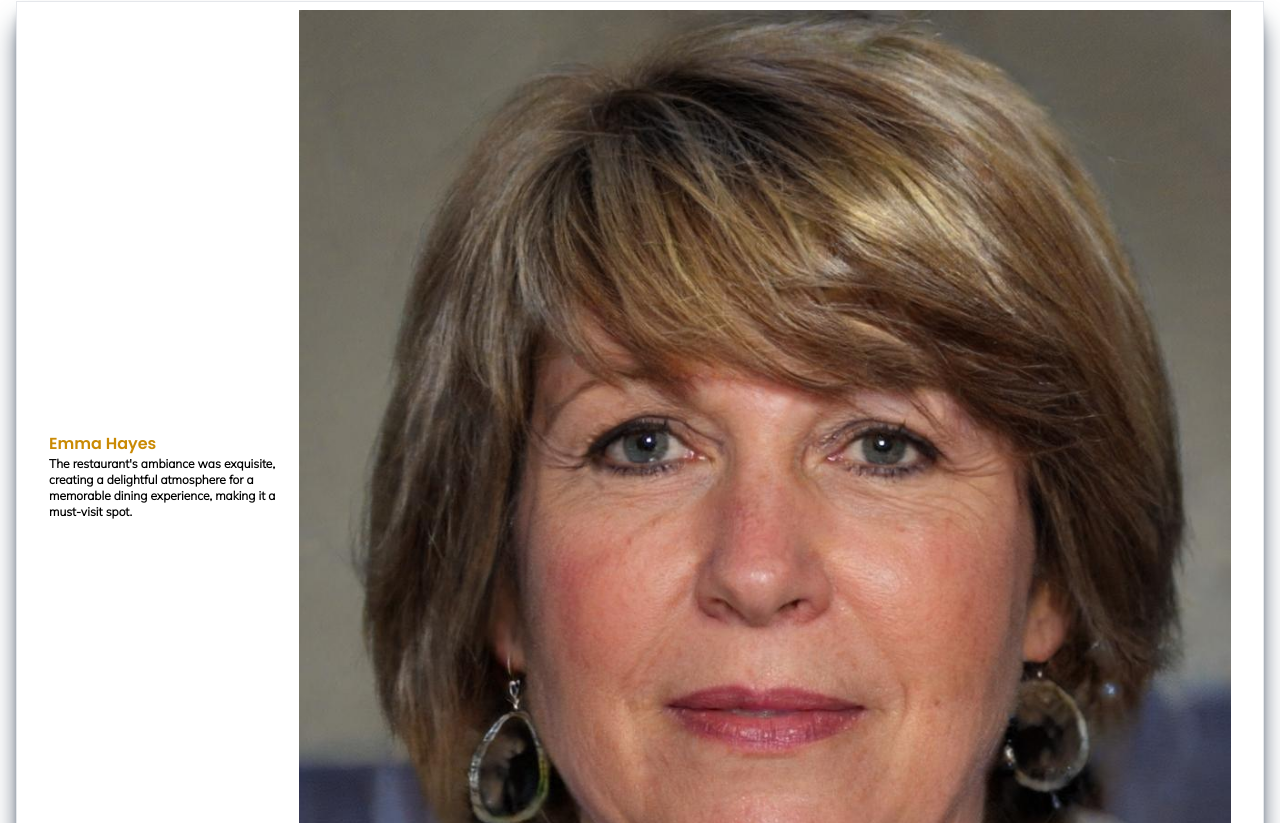
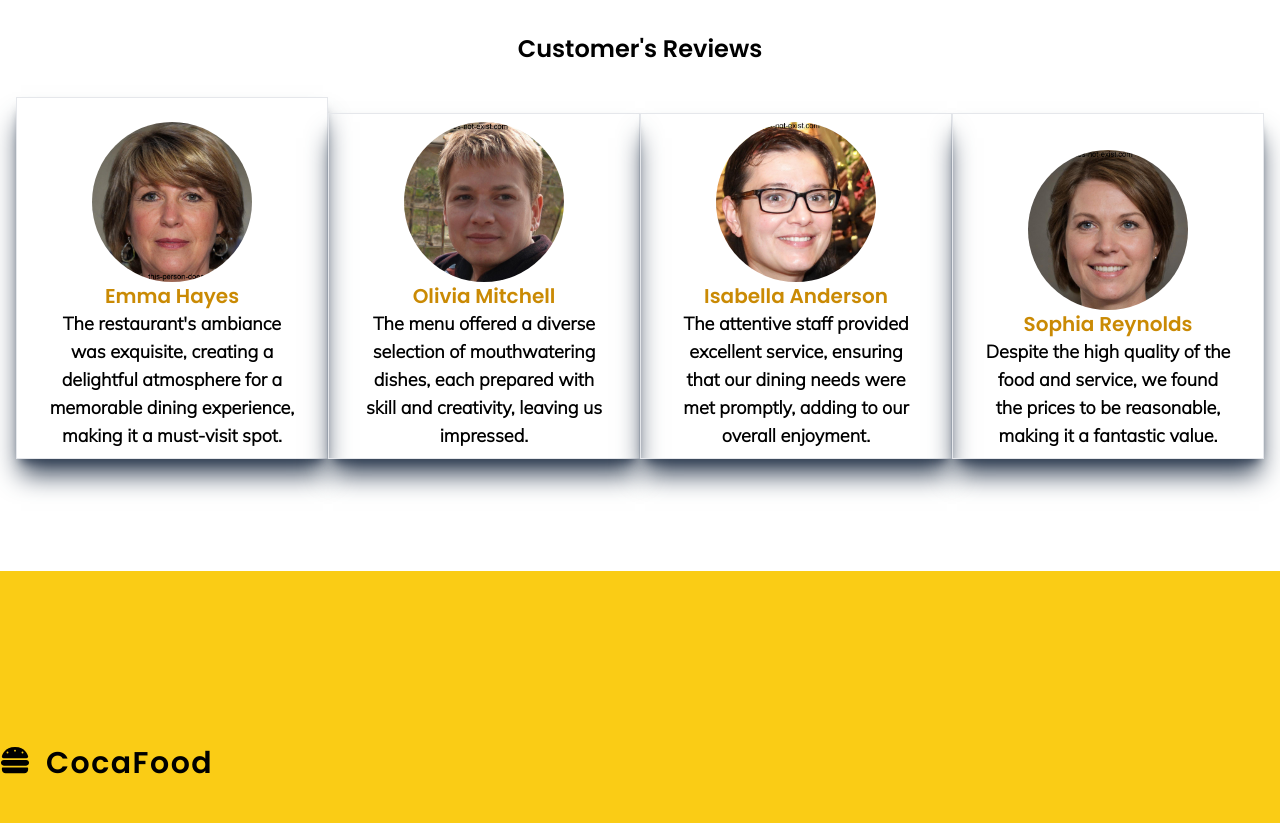
Before and after one commit to SaidARSLAN/restaurantMenu, a React (Vite) app: page / in a window 1280 px wide. Shown: the part 3837-4660 px from the top of the page. Built offline with nearby package versions, Linux system fonts and the light colour scheme; data requests are answered from the project's data file.

Commit message:
Added footer and fixed some comments sections

```diff
--- a/src/App.jsx
+++ b/src/App.jsx
@@ -3,6 +3,7 @@
 import Nav from './components/Nav'
 import HiddenNavbar from './components/HiddenNavbar'
 import { Provider } from './context/MainContext'
+import Footer from './components/Footer'
 function App() {
 
 
@@ -23,9 +24,10 @@
       <section>
         <ChooseUs />
       </section>
-      <section>
+      <section className='lg:py-24'>
         <Comments />
       </section>
+      <Footer />
     </main>
     </Provider>
   )
--- /dev/null
+++ b/src/components/Footer.jsx
@@ -0,0 +1,15 @@
+import { faHamburger } from '@fortawesome/free-solid-svg-icons'
+import { FontAwesomeIcon } from '@fortawesome/react-fontawesome'
+import React from 'react'
+
+const Footer = () => {
+  return (
+    <div className='text-black  bg-yellow-400 lg:h-96 h-60 flex items-center'>
+        <h3 className='text-3xl font-poppins tracking-wider cursor-pointer w-1/3 flex space-x-4'>
+            <FontAwesomeIcon icon={faHamburger}></FontAwesomeIcon><div className='flex'><span>Coca</span><span>Food</span></div>
+        </h3>
+        </div>
+  )
+}
+
+export default Footer
--- a/src/sections/Comments.jsx
+++ b/src/sections/Comments.jsx
@@ -5,41 +5,41 @@
   return (
     <div>
       <h1 className='text-center text-2xl font-poppins py-4'>Customer's Reviews</h1>
-      <div className='grid grid-cols-1 px-4 py-4 space-y-4'>
-        <div className='flex border-[1px]   py-2 px-8   shadow-xl shadow-slate-700'>
+      <div className='grid grid-cols-1 px-4 py-4 space-y-4 lg:grid-cols-4'>
+        <div className='flex border-[1px]  lg:flex-col-reverse lg:items-center lg:justify-start py-2 px-8   shadow-xl shadow-slate-700'>
           <div className='text-left flex flex-col justify-center'>
-            <h3 className='font-poppins text-base text-yellow-600'>Emma Hayes</h3>
-            <p className='font-mulish text-xs w-[250px] font-bold'>The restaurant's ambiance was exquisite, creating a delightful atmosphere for a memorable dining experience, making it a must-visit spot.</p>
+            <h3 className='font-poppins text-base text-yellow-600 lg:text-xl lg:text-center'>Emma Hayes</h3>
+            <p className='font-mulish text-xs w-[250px] font-bold lg:text-lg lg:text-center'>The restaurant's ambiance was exquisite, creating a delightful atmosphere for a memorable dining experience, making it a must-visit spot.</p>
             </div>
             <div className='flex items-center justify-center'>
-                <img src={personone} />
+                <img src={personone} className='lg:w-40 rounded-full'/>
             </div>
             </div>
-            <div className='flex border-[1px] py-2 px-8  shadow-xl shadow-slate-700'>
+            <div className='flex border-[1px]  lg:flex-col-reverse lg:items-center lg:justify-start py-2 px-8   shadow-xl shadow-slate-700'>
           <div className='text-left flex flex-col justify-center'>
-            <h3 className='font-poppins text-base text-yellow-600'>Olivia Mitchell</h3>
-            <p className='font-mulish text-xs w-[250px] font-bold'>The menu offered a diverse selection of mouthwatering dishes, each prepared with skill and creativity, leaving us impressed.</p>
+            <h3 className='font-poppins text-base text-yellow-600 lg:text-xl lg:text-center'>Olivia Mitchell</h3>
+            <p className='font-mulish text-xs w-[250px] font-bold lg:text-lg lg:text-center'>The menu offered a diverse selection of mouthwatering dishes, each prepared with skill and creativity, leaving us impressed.</p>
             </div>
             <div className='flex items-center justify-center'>
-                <img src={personthree} />
+                <img src={persontwo} className='lg:w-40 rounded-full'/>
             </div>
             </div>
-            <div className='flex border-[1px]  py-2 px-8  shadow-xl shadow-slate-700'>
+            <div className='flex border-[1px]  lg:flex-col-reverse lg:items-center lg:justify-start py-2 px-8   shadow-xl shadow-slate-700'>
           <div className='text-left flex flex-col justify-center'>
-            <h3 className='font-poppins text-base text-yellow-600'>Sophia Reynolds</h3>
-            <p className='font-mulish text-xs w-[250px] font-bold'>The attentive staff provided excellent service, ensuring that our dining needs were met promptly, adding to our overall enjoyment.</p>
+            <h3 className='font-poppins text-base text-yellow-600 lg:text-xl lg:text-center'>Isabella Anderson</h3>
+            <p className='font-mulish text-xs w-[250px] font-bold lg:text-lg lg:text-center'>The attentive staff provided excellent service, ensuring that our dining needs were met promptly, adding to our overall enjoyment.</p>
             </div>
             <div className='flex items-center justify-center'>
-                <img src={persontwo} />
+                <img src={personthree} className='lg:w-40 rounded-full'/>
             </div>
             </div>
-            <div className='flex border-[1px]  py-2 px-8  shadow-xl shadow-slate-700'>
+            <div className='flex border-[1px]  lg:flex-col-reverse lg:items-center lg:justify-start py-2 px-8   shadow-xl shadow-slate-700'>
           <div className='text-left flex flex-col justify-center'>
-            <h3 className='font-poppins text-base text-yellow-600'>Isabella Anderson</h3>
-            <p className='font-mulish text-xs w-[250px] font-bold'>Despite the high quality of the food and service, we found the prices to be reasonable, making it a fantastic value.</p>
+            <h3 className='font-poppins text-base text-yellow-600 lg:text-xl lg:text-center'>Sophia Reynolds</h3>
+            <p className='font-mulish text-xs w-[250px] font-bold lg:text-lg lg:text-center'>Despite the high quality of the food and service, we found the prices to be reasonable, making it a fantastic value.</p>
             </div>
             <div className='flex items-center justify-center'>
-                <img src={personfour} />
+                <img src={personfour} className='lg:w-40 rounded-full'/>
             </div>
             </div>
       </div>
```
